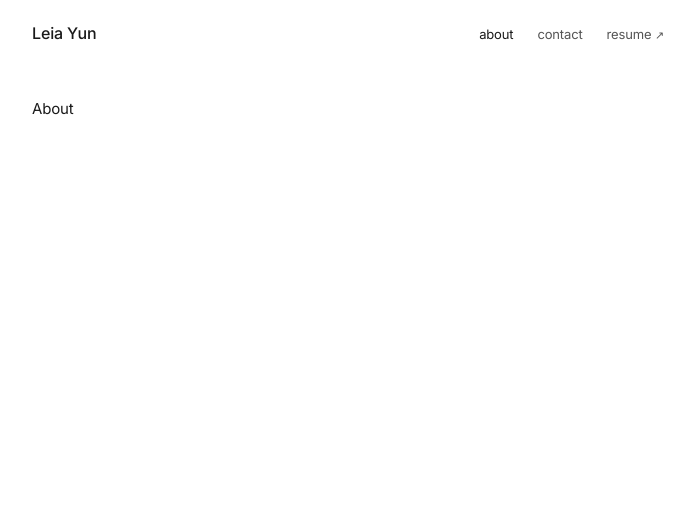
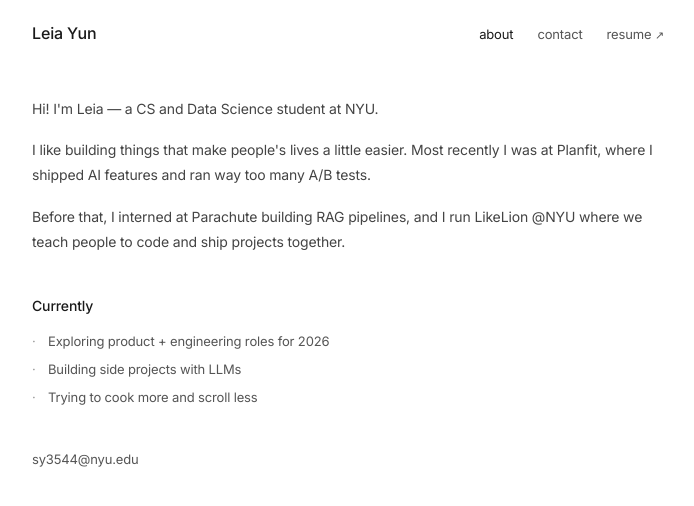
Before and after one commit to yunLeia/personal_website_leiayun, a React (Vite) app: page /about in a window 1280 px wide. Shown: the top 506 px of the page, without its empty margins (292-986 px from the left). Built offline with nearby package versions, Linux system fonts and the light colour scheme.

Commit message:
feat: add about page with casual personal intro

```diff
--- a/src/lib/constants.ts
+++ b/src/lib/constants.ts
@@ -1,10 +1,23 @@
-import type { ExperienceItem, ProjectRow, SkillGroup, ContactLink } from '../types';
+import type { ExperienceItem, ProjectRow, SkillGroup, ContactLink, AboutContent } from '../types';
 
 export const SITE = {
   name: 'Leia Yun',
   resume: '/Leia_Yun_Resume.pdf',
   email: 'sy3544@nyu.edu',
   photo: '/images/leia.jpg',
+};
+
+export const ABOUT: AboutContent = {
+  intro: [
+    "Hi! I'm Leia — a CS and Data Science student at NYU.",
+    "I like building things that make people's lives a little easier. Most recently I was at Planfit, where I shipped AI features and ran way too many A/B tests.",
+    "Before that, I interned at Parachute building RAG pipelines, and I run LikeLion @NYU where we teach people to code and ship projects together.",
+  ],
+  currently: [
+    "Exploring product + engineering roles for 2026",
+    "Building side projects with LLMs",
+    "Trying to cook more and scroll less",
+  ],
 };
 
 export const HERO = {
--- a/src/pages/AboutPage.tsx
+++ b/src/pages/AboutPage.tsx
@@ -1,3 +1,43 @@
+import { ABOUT, SITE } from '../lib/constants';
+
 export default function AboutPage() {
-  return <div>About</div>;
+  return (
+    <div>
+      <div className="mb-10">
+        {ABOUT.intro.map((p, i) => (
+          <p
+            key={i}
+            className="text-[14px] leading-[1.8] text-[#444] mb-4 last:mb-0"
+          >
+            {p}
+          </p>
+        ))}
+      </div>
+
+      <div className="mb-10">
+        <div className="text-[14px] font-medium text-[#1a1a1a] mb-3">
+          Currently
+        </div>
+        <ul className="list-none flex flex-col gap-1.5">
+          {ABOUT.currently.map((item, i) => (
+            <li
+              key={i}
+              className="text-[13px] text-[#555] pl-4 relative before:content-['·'] before:absolute before:left-0 before:text-[#999]"
+            >
+              {item}
+            </li>
+          ))}
+        </ul>
+      </div>
+
+      <div className="flex gap-5 text-[13px]">
+        <a
+          href={`mailto:${SITE.email}`}
+          className="text-[#555] no-underline hover:text-[#1a1a1a] transition-colors duration-150"
+        >
+          {SITE.email}
+        </a>
+      </div>
+    </div>
+  );
 }
--- a/src/types/index.ts
+++ b/src/types/index.ts
@@ -35,3 +35,8 @@ export interface ContactLink {
   href: string;
   external?: boolean;
 }
+
+export interface AboutContent {
+  intro: string[];
+  currently: string[];
+}
```
